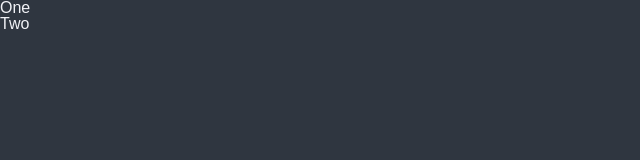
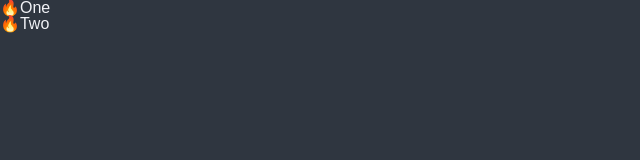
Before and after one commit to mijinB/react_kanban_board, a React (Create React App) app: page / in a window 1280 px wide. Shown: the top 160 px of the page, without its empty margins (0-640 px from the left). Built offline with nearby package versions, Linux system fonts and the light colour scheme.

Commit message:
beautiful-dnd 사용법(드래그,드롭)

```diff
--- a/src/App.tsx
+++ b/src/App.tsx
@@ -7,13 +7,23 @@
         <DragDropContext onDragEnd={onDragEnd}>
             <div>
                 <Droppable droppableId="one">
-                    {() => (
-                        <ul>
+                    {(magic) => (
+                        <ul ref={magic.innerRef} {...magic.droppableProps}>
                             <Draggable draggableId="first" index={0}>
-                                {() => <li>One</li>}
+                                {(magic) => (
+                                    <li ref={magic.innerRef} {...magic.draggableProps}>
+                                        <span {...magic.dragHandleProps}>🔥</span>
+                                        One
+                                    </li>
+                                )}
                             </Draggable>
                             <Draggable draggableId="second" index={1}>
-                                {() => <li>Two</li>}
+                                {(magic) => (
+                                    <li ref={magic.innerRef} {...magic.draggableProps}>
+                                        <span {...magic.dragHandleProps}>🔥</span>
+                                        Two
+                                    </li>
+                                )}
                             </Draggable>
                         </ul>
                     )}
```
